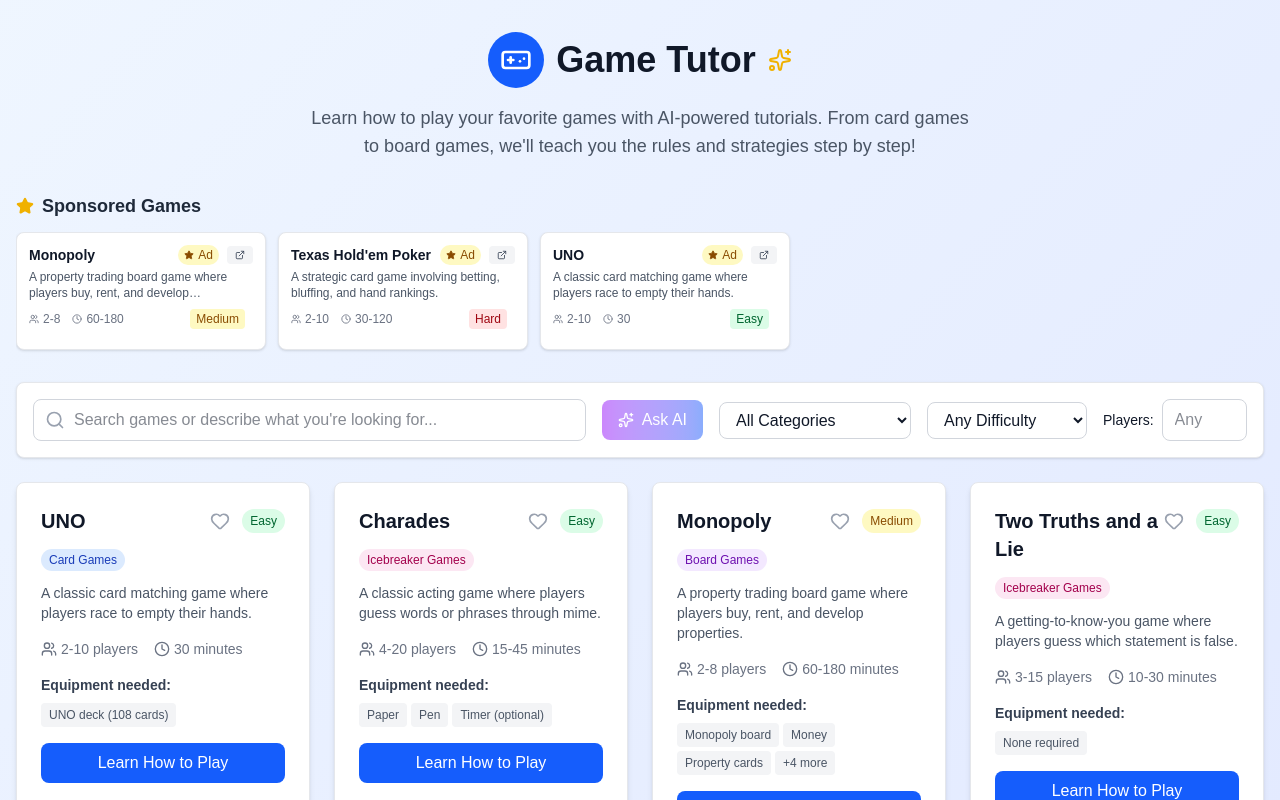
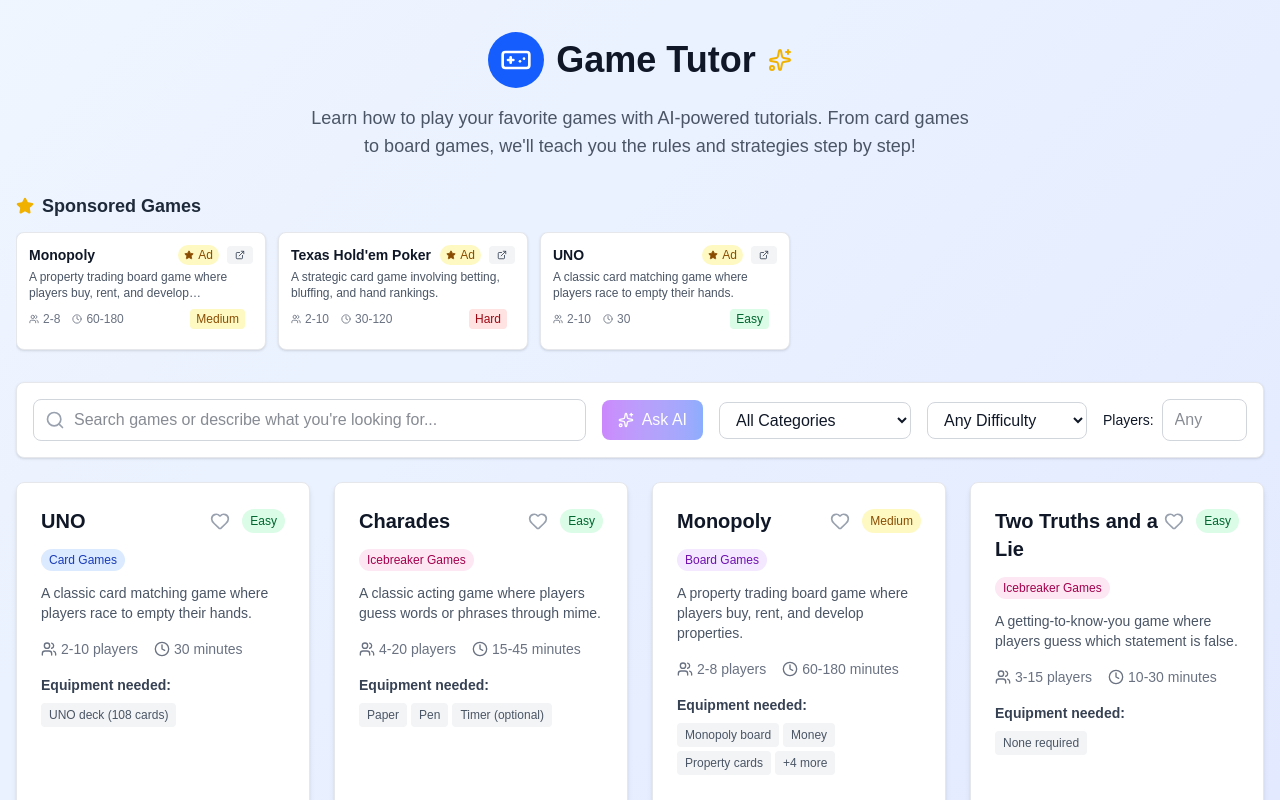
Before and after one commit to PedroAntunes178/game-tutor, a Next.js app: page / in a window 1280 px wide. Shown: the top 800 px of the page. Built offline with nearby package versions, Linux system fonts and the light colour scheme.

Commit message:
[Fix] removed unnecessary button.

```diff
--- a/src/components/GameCard.tsx
+++ b/src/components/GameCard.tsx
@@ -32,7 +32,8 @@
 
   return (
     <div
-      className="bg-white rounded-lg shadow-md hover:shadow-lg transition-all duration-200 p-6 border border-gray-200 hover:scale-105"
+      onClick={() => onLearnToPlay(game)}
+      className="bg-white rounded-lg shadow-md hover:shadow-lg transition-all duration-200 p-6 border border-gray-200 hover:scale-105 cursor-pointer"
     >
       <div className="flex justify-between items-start mb-3">
         <h3 className="text-xl font-bold text-gray-900">{game.name}</h3>
@@ -96,16 +97,6 @@
           )}
         </div>
       </div>
-
-      <button
-        onClick={(e) => {
-          e.stopPropagation(); // Prevent card click when button is clicked
-          onLearnToPlay(game);
-        }}
-        className="w-full bg-blue-600 hover:bg-blue-700 text-white font-medium py-2 px-4 rounded-lg transition-colors duration-200 cursor-pointer"
-      >
-        Learn How to Play
-      </button>
     </div>
   );
 }
```
